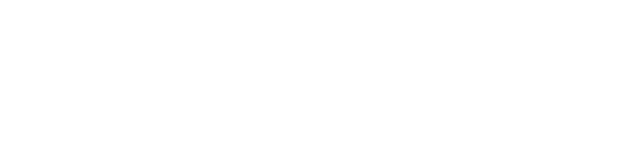
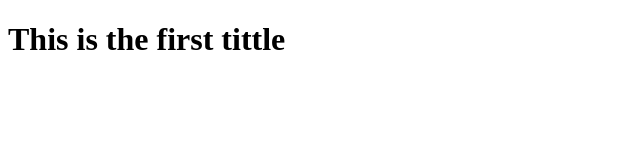
Before and after one commit to BrayanCarrenio/first_repository, a plain HTML site: page index.html in a window 1280 px wide. Shown: the whole page, without its empty margins (0-640 px from the left). Drawn offline with Linux system fonts and the light colour scheme.

Commit message:
I add an <h1> to html body in line 9

```diff
--- a/index.html
+++ b/index.html
@@ -6,6 +6,6 @@
     <title>Document</title>
 </head>
 <body>
-
+    <h1>This is the first tittle</h1>
 </body>
 </html>
```
